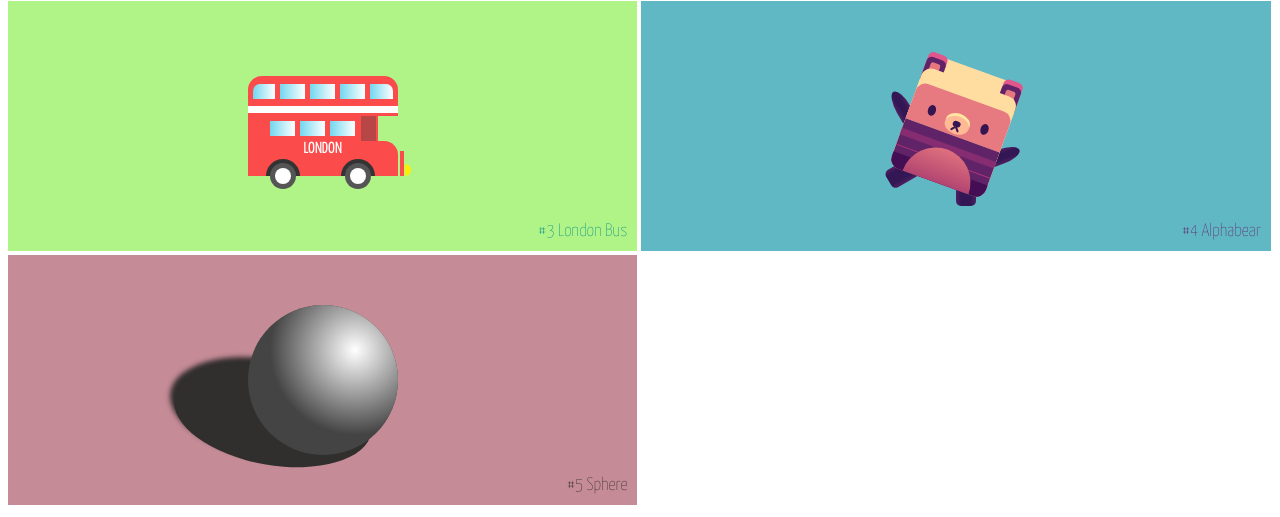
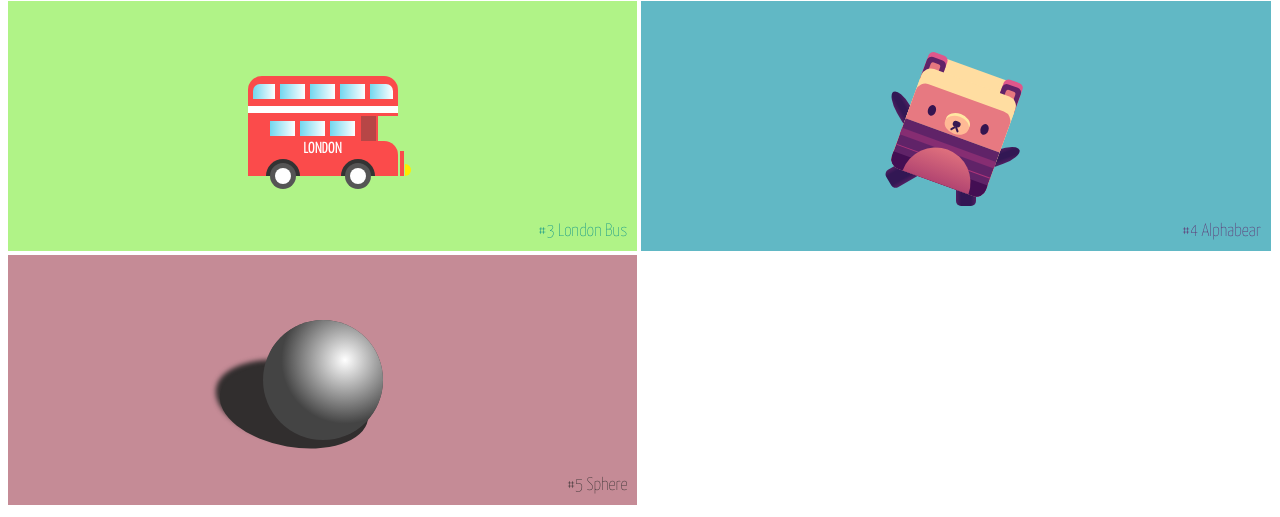
Before and after one commit to MathuraMG/cssDoodles, a plain HTML site: page index.html in a window 1280 px wide. Shown: the part 301-818 px from the top of the page. Drawn offline with Linux system fonts and the light colour scheme.

Commit message:
resize sphere

```diff
--- a/cssdoodles/sphere-shadow.css
+++ b/cssdoodles/sphere-shadow.css
@@ -11,10 +11,10 @@
   left: 0;
   bottom: 0;
   top: 0;
-  width: 150px;
-  height: 150px;
+  width: 120px;
+  height: 120px;
   background-color: #444;
-  border-radius: 150px;
+  border-radius: 100%;
   overflow: hidden;
 }
 
@@ -23,8 +23,8 @@
   margin: auto;
   bottom: 5px;
   left: 7px;
-  width: 200px;
-  height: 200px;
+  width: 150px;
+  height: 150px;
   background: radial-gradient(circle, #fff, #444 60%);
   border-radius:100%;
 }
@@ -32,10 +32,10 @@
 #sphere-shadow-shadow {
   position: absolute;
   margin: auto;
-  bottom: 40px;
-  right: 75px;
-  width: 200px;
-  height: 100px;
+  bottom: 58px;
+  right: 79px;
+  width: 150px;
+  height: 80px;
   background-color: #312e2e;
   border: 0px;
   border-radius:100%;
```
